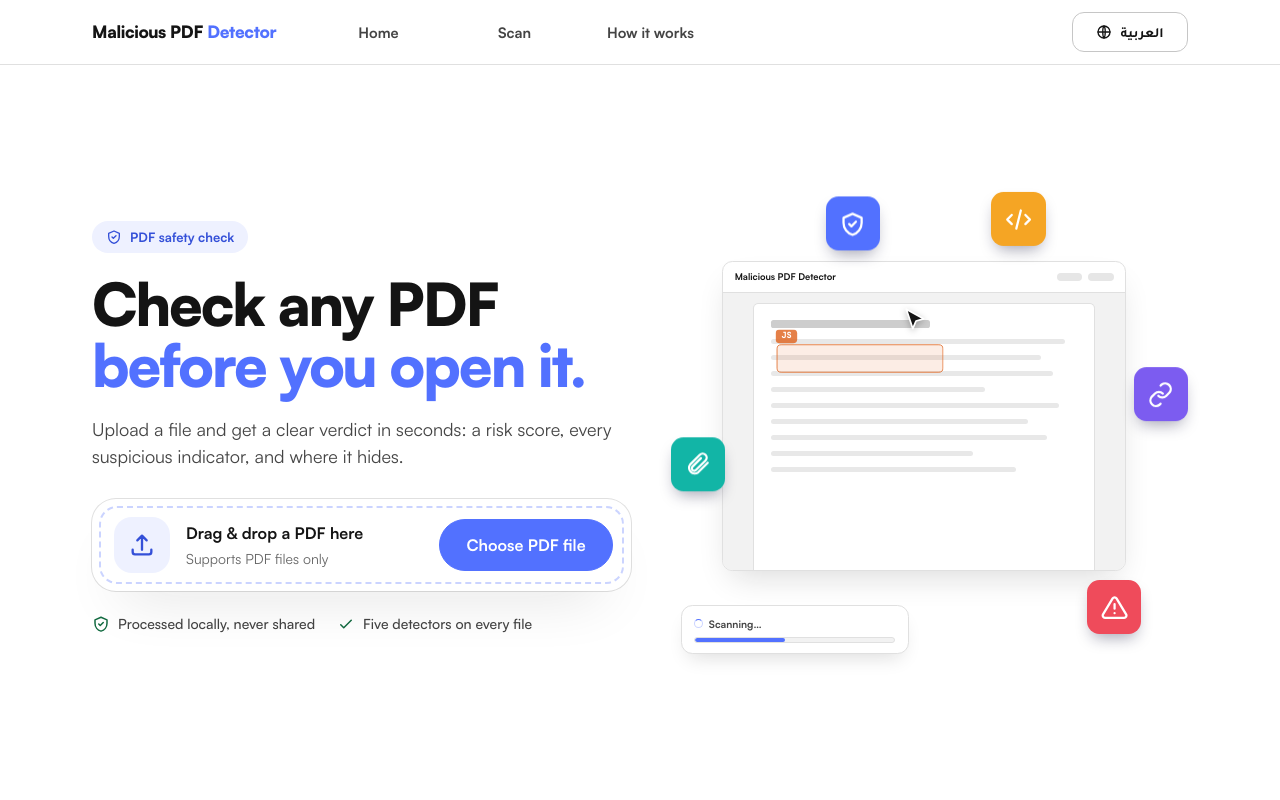
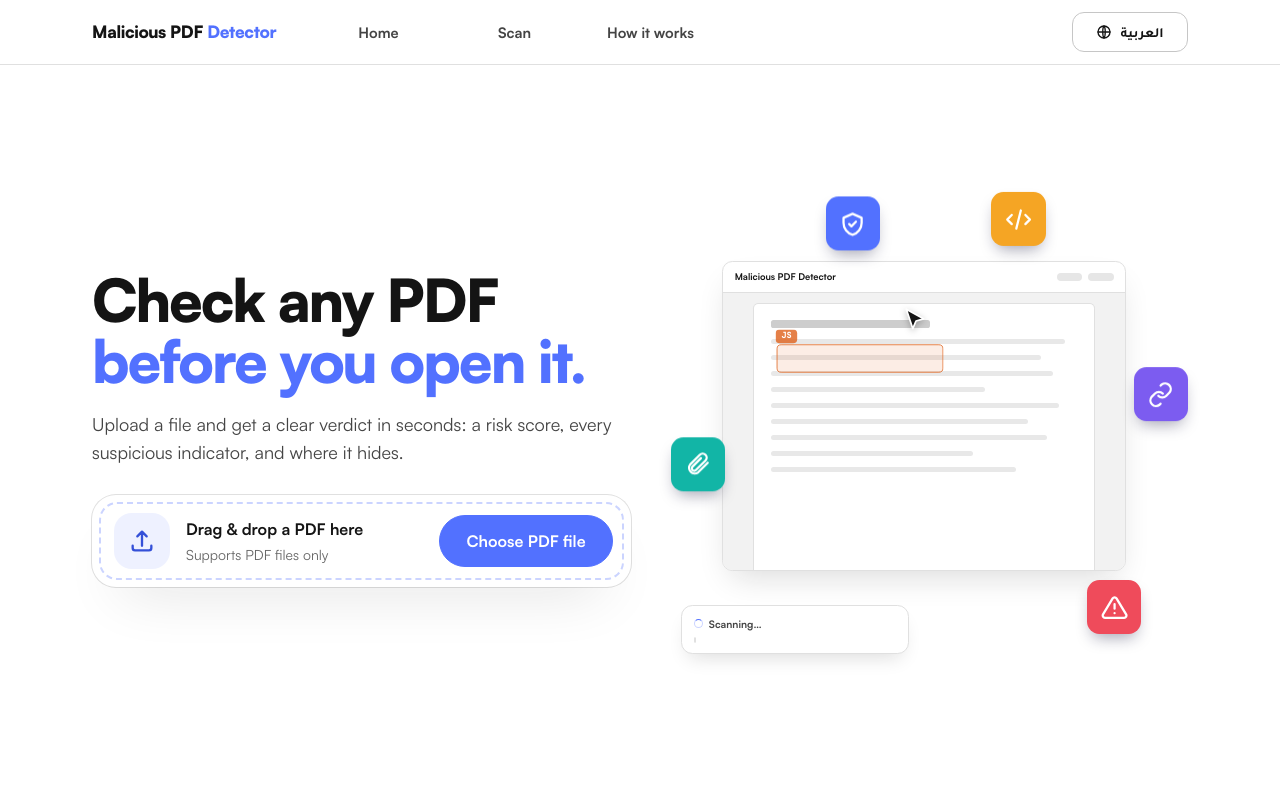
Before and after one commit to Diiiyala/Malicious-PDF-Detector, a React (Vite) app in the folder frontend/: page / in a window 1280 px wide. Shown: the top 800 px of the page. Built offline with nearby package versions, Linux system fonts and the light colour scheme.

Commit message:
Update LightHome.jsx

```diff
--- a/frontend/src/LightHome.jsx
+++ b/frontend/src/LightHome.jsx
@@ -30,7 +30,6 @@ const COPY = {
   en: {
     nav: ['Home', 'Scan', 'How it works'],
     lang: 'العربية',
-    eyebrow: 'PDF safety check',
     h1a: 'Check any PDF ',
     h1b: 'before you open it.',
     lede: 'Upload a file and get a clear verdict in seconds: a risk score, every suspicious indicator, and where it hides.',
@@ -38,8 +37,6 @@ const COPY = {
     dropOver: 'Drop the PDF here...',
     note: 'Supports PDF files only',
     choose: 'Choose PDF file',
-    tr1: 'Processed locally, never shared',
-    tr2: 'Five detectors on every file',
     tooLarge: 'File too large, maximum size is 100 MB.',
     unsupported: (n) => `Sorry, "${n}" is not supported. Please upload PDF files only.`,
     illo: 'Live scan preview',
@@ -49,7 +46,6 @@ const COPY = {
   ar: {
     nav: ['الرئيسية', 'افحص', 'كيف يعمل'],
     lang: 'English',
-    eyebrow: 'فحص أمان ملفات PDF',
     h1a: 'افحص أي ملف PDF ',
     h1b: 'قبل أن تفتحه.',
     lede: 'ارفع الملف واحصل على حكم واضح خلال ثوانٍ: نسبة خطورة وكل مؤشر مشبوه وأين يختبئ.',
@@ -57,8 +53,6 @@ const COPY = {
     dropOver: 'أفلت ملف الـ PDF هنا...',
     note: 'يدعم ملفات PDF فقط',
     choose: 'اختر ملف PDF',
-    tr1: 'تُعالج محليًا ولا تُشارك',
-    tr2: 'خمسة كواشف لكل ملف',
     tooLarge: 'الملف كبير جدًا، الحد الأقصى 100 ميجابايت.',
     unsupported: (n) => `عذراً، الملف "${n}" غير مدعوم. يرجى رفع ملفات PDF فقط.`,
     illo: 'معاينة حية للفحص',
@@ -84,7 +78,7 @@ const TILES = [
   { k: 'clip', icon: 'clip', color: '#12B5A6', pos: { left: 0, top: '52%' }, delay: 1.2 },
 ];
 
-const HeroIllustration = ({ c }) => {
+const HeroIllustration = ({ c, onTry }) => {
   const [step, setStep] = useState(4);
 
   useEffect(() => {
@@ -119,12 +113,12 @@ const HeroIllustration = ({ c }) => {
           </div>
         </div>
 
-        <a className="vc" href="#workspace" style={{ display: 'flex' }}>
+        <button type="button" className="vc" onClick={onTry}>
           <span className="vc-a"><span className="dot" data-status="danger" /><b>{c.verdict} · <bdi dir="ltr">99%</bdi></b></span>
           <span className="vc-s"><span className="spin" /><b>{c.scanning}…</b></span>
           <span className="mini" data-status="danger"><i style={{ width: '99%' }} /></span>
           <small>{c.tryIt} →</small>
-        </a>
+        </button>
 
         {TILES.map((t) => (
           <span
@@ -169,7 +163,7 @@ export default function LightHome({ isAr, isLoaded, onToggleLang, onFile, onReje
     ? (uploadError.type === 'too_large' ? c.tooLarge : c.unsupported(uploadError.fileName))
     : null;
 
-  const links = [null, 'workspace', 'how-it-works'];
+  const links = [null, null, 'how-it-works'];
 
   return (
     <div className="lp" dir={isAr ? 'rtl' : 'ltr'}>
@@ -194,7 +188,6 @@ export default function LightHome({ isAr, isLoaded, onToggleLang, onFile, onReje
       <section className={`band hero${isLoaded ? ' ready' : ''}`}>
         <div className="inner">
           <div className="hero-l">
-            <span className="eyebrow"><Ic n="shield" />{c.eyebrow}</span>
             <h1>{c.h1a}<mark className="hi">{c.h1b}</mark></h1>
             <p className="lede">{c.lede}</p>
 
@@ -214,14 +207,9 @@ export default function LightHome({ isAr, isLoaded, onToggleLang, onFile, onReje
                 <button type="button" onClick={onDismissError} aria-label="Close"><Ic n="x" /></button>
               </div>
             )}
-
-            <div className="trust">
-              <span><Ic n="shield" />{c.tr1}</span>
-              <span><Ic n="check" />{c.tr2}</span>
-            </div>
           </div>
 
-          <HeroIllustration c={c} />
+          <HeroIllustration c={c} onTry={open} />
         </div>
       </section>
     </div>
```
